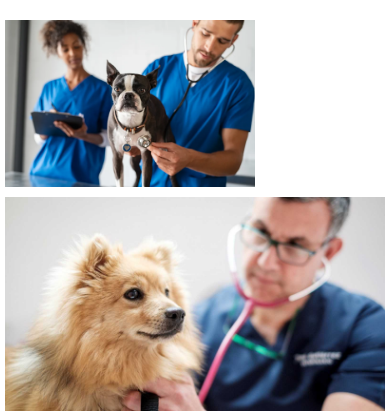
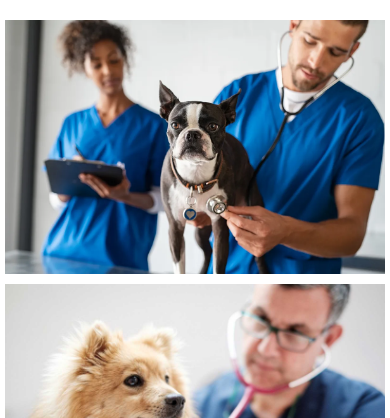
Before and after one commit to tomas9610/vemangot.github.io, a plain HTML site: page gallery.html in a window 390 px wide. Shown: the part 392-810 px from the top of the page. Drawn offline with Linux system fonts and the light colour scheme; a web font is replaced by a local one.

Commit message:
Add files via upload
editando estilos

```diff
--- a/assets/css/style.css
+++ b/assets/css/style.css
@@ -1303,6 +1303,22 @@ a{
         height: 380px;
       }
 
+      .column {
+        display: grid;
+        grid-template-columns: 1fr;
+        grid-gap: 10px;
+        width: 100%;
+        }
+
+      .column img , .column iframe{
+        width: 100%;
+        height: 100%;
+      }
+      .column img:nth-child(2) {
+        grid-column: span 1;
+        grid-row: span 1;
+        }
+
 
   }
 
```
